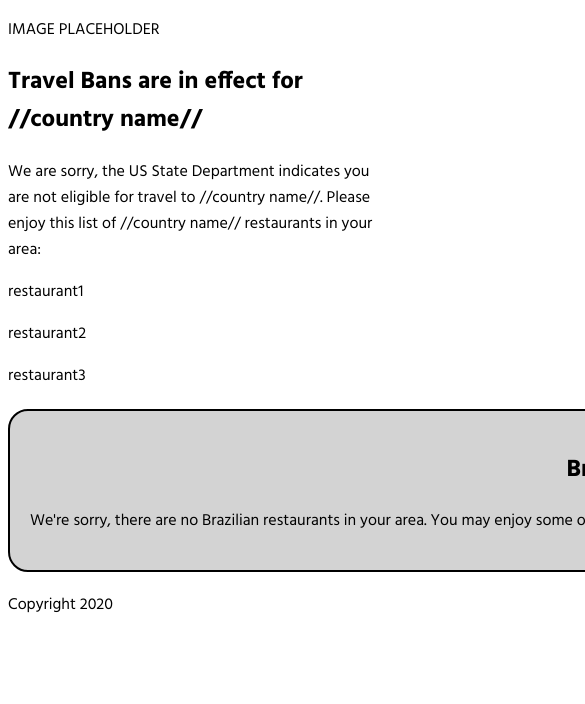
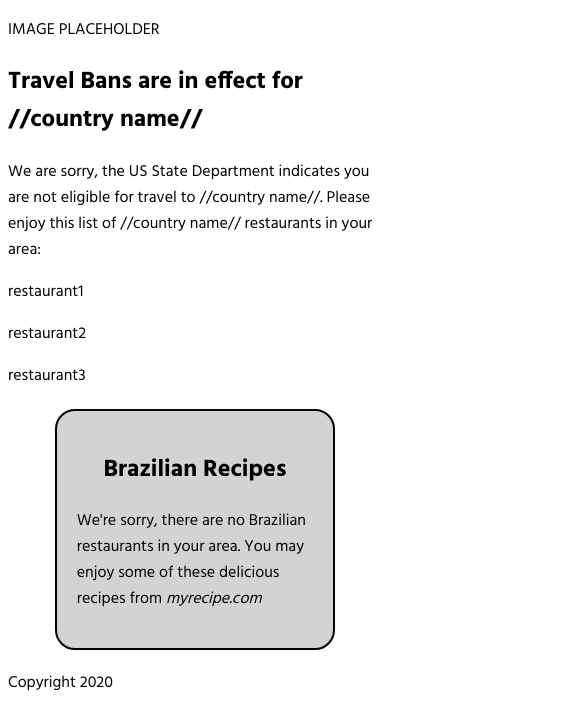
Before and after one commit to marianacode/Project1, a plain HTML site: page index.html in a window 390 px wide. Shown: the part 186-890 px from the top of the page, 585 px wide, since content can reach past the window. Before the commit the page ends 844 px from the top, so only its background shows below. Drawn offline with Linux system fonts and the light colour scheme.

Commit message:
Made container responsive

```diff
--- a/assets/style.css
+++ b/assets/style.css
@@ -21,7 +21,7 @@ body {
 .recipes {
   display: block;
   position: relative;
-  width: 1300px;
+  width: 75%;
   background-color: lightgrey;
   margin: 20px auto 20px auto;
   padding: 20px 20px 20px 20px;
```
